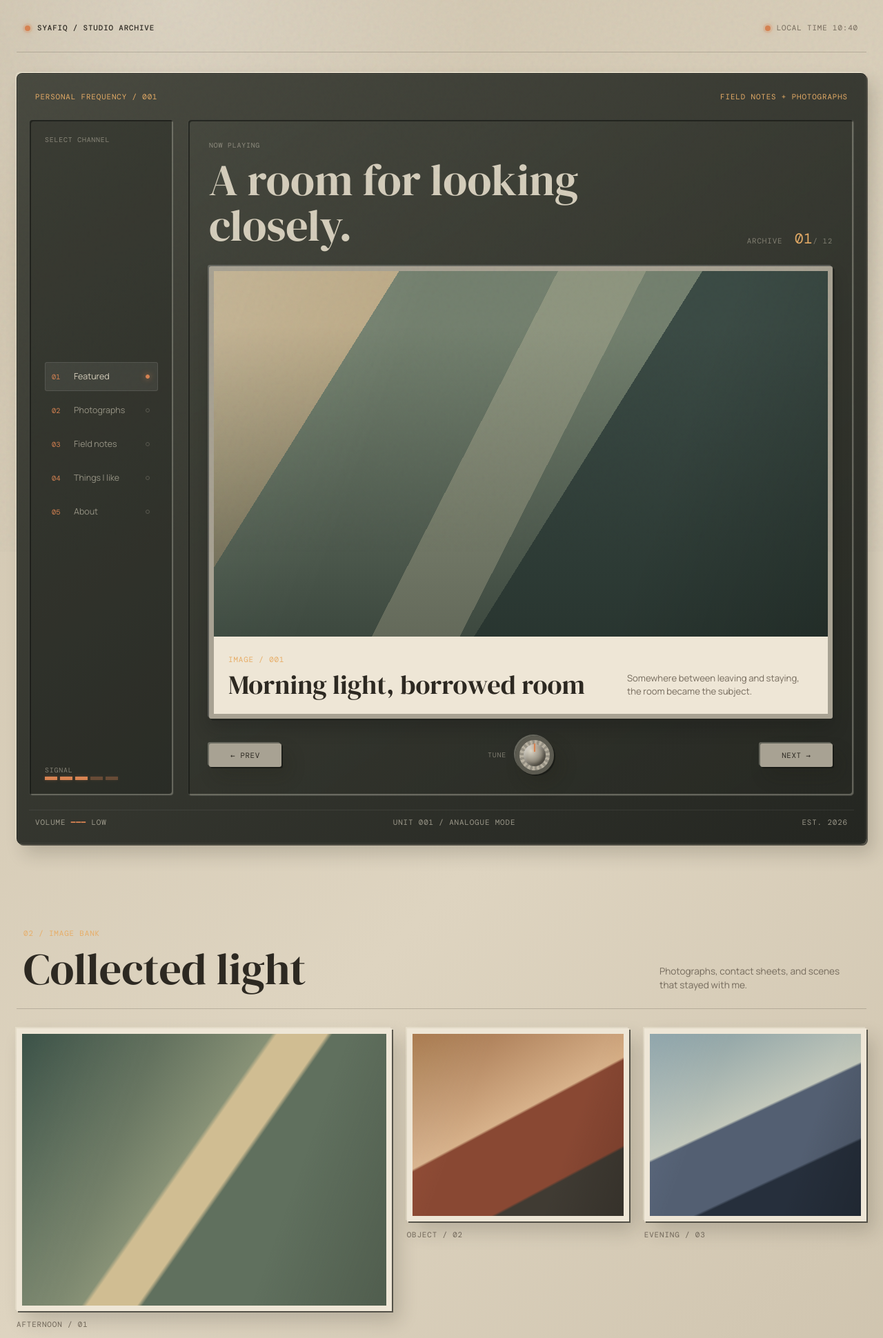
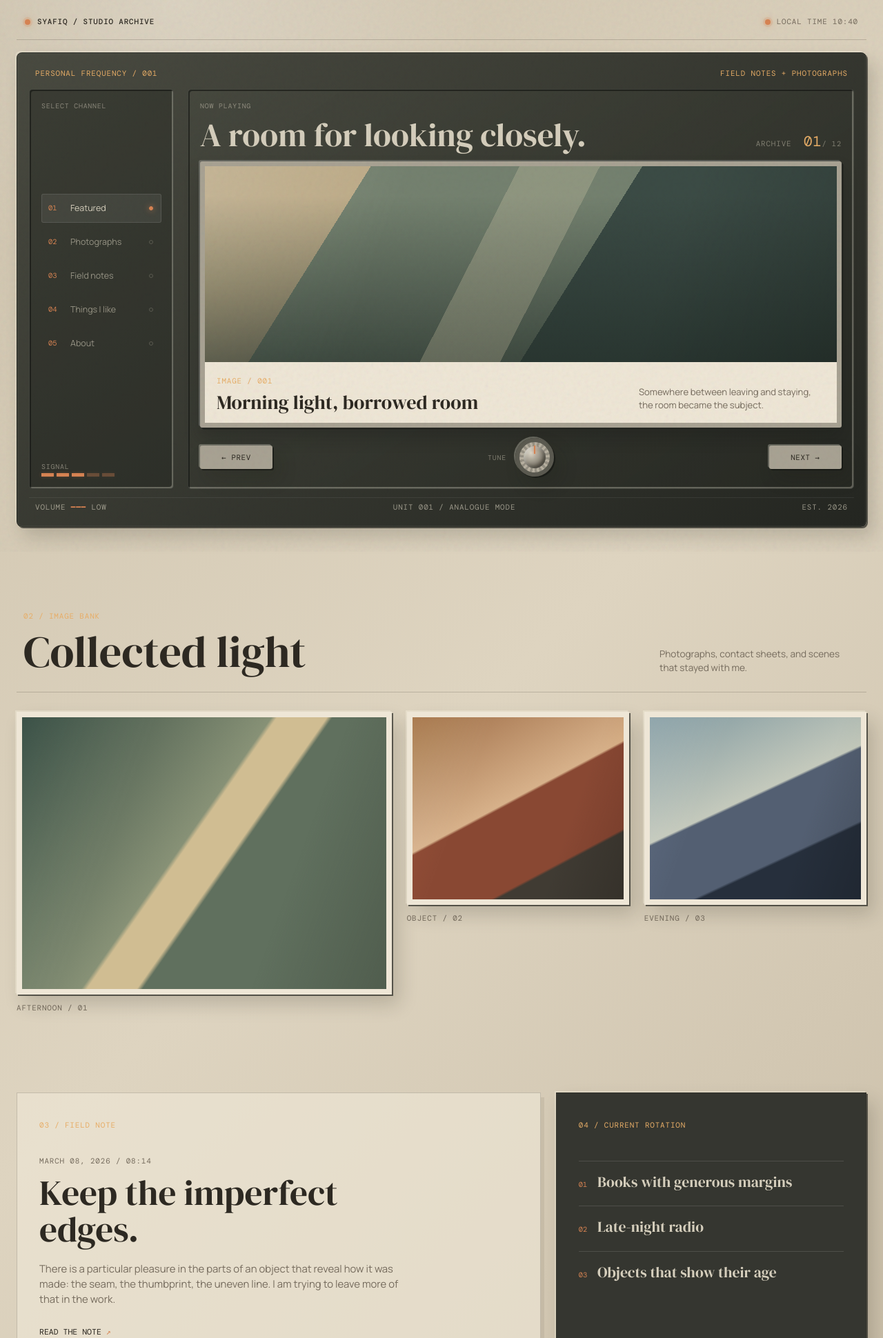
Before and after one commit to Syafuuuuu/Syafuuuuu, a FastAPI app: page / in a window 1280 px wide. Shown: the top 1940 px of the page at 69% size. Run offline with FastAPI, Linux system fonts and the light colour scheme.

Commit message:
fiexd view port

```diff
--- a/app/static/css/styles.css
+++ b/app/static/css/styles.css
@@ -123,6 +123,23 @@ h1 { max-width: 620px; margin-bottom: 0; color: var(--metal-light); font-size: c
 .footer-links a { text-decoration: none; }
 .footer-links a:hover, .text-link:hover { color: var(--signal); }
 
+@media (min-width: 861px) {
+  .site-shell { padding-top: 20px; }
+  .console-header { min-height: 38px; padding-bottom: 14px; }
+  .console { display: flex; flex-direction: column; height: calc(100svh - 112px); min-height: 650px; margin-top: 18px; }
+  .console__topline, .console__bottomline { min-height: 25px; }
+  .console__body { flex: 1; min-height: 0; padding: 10px 0 12px; }
+  .console-nav, .console-stage { padding: 17px; }
+  .console-stage { display: flex; flex-direction: column; }
+  .stage-heading { margin-bottom: 14px; }
+  h1 { font-size: clamp(2.2rem, 3.7vw, 3.8rem); }
+  .featured-piece { display: flex; flex: 1; min-height: 0; flex-direction: column; }
+  .featured-piece__image { flex: 1; min-height: 0; }
+  .featured-piece__caption { flex: 0 0 auto; padding: 13px 17px 15px; }
+  .featured-piece__caption h2 { font-size: clamp(1.35rem, 2.2vw, 2.1rem); }
+  .console-controls { flex: 0 0 auto; padding-top: 15px; }
+}
+
 @media (max-width: 860px) {
   .console__body, .lower-deck { grid-template-columns: 1fr; }
   .console-nav { padding: 17px; }
```
